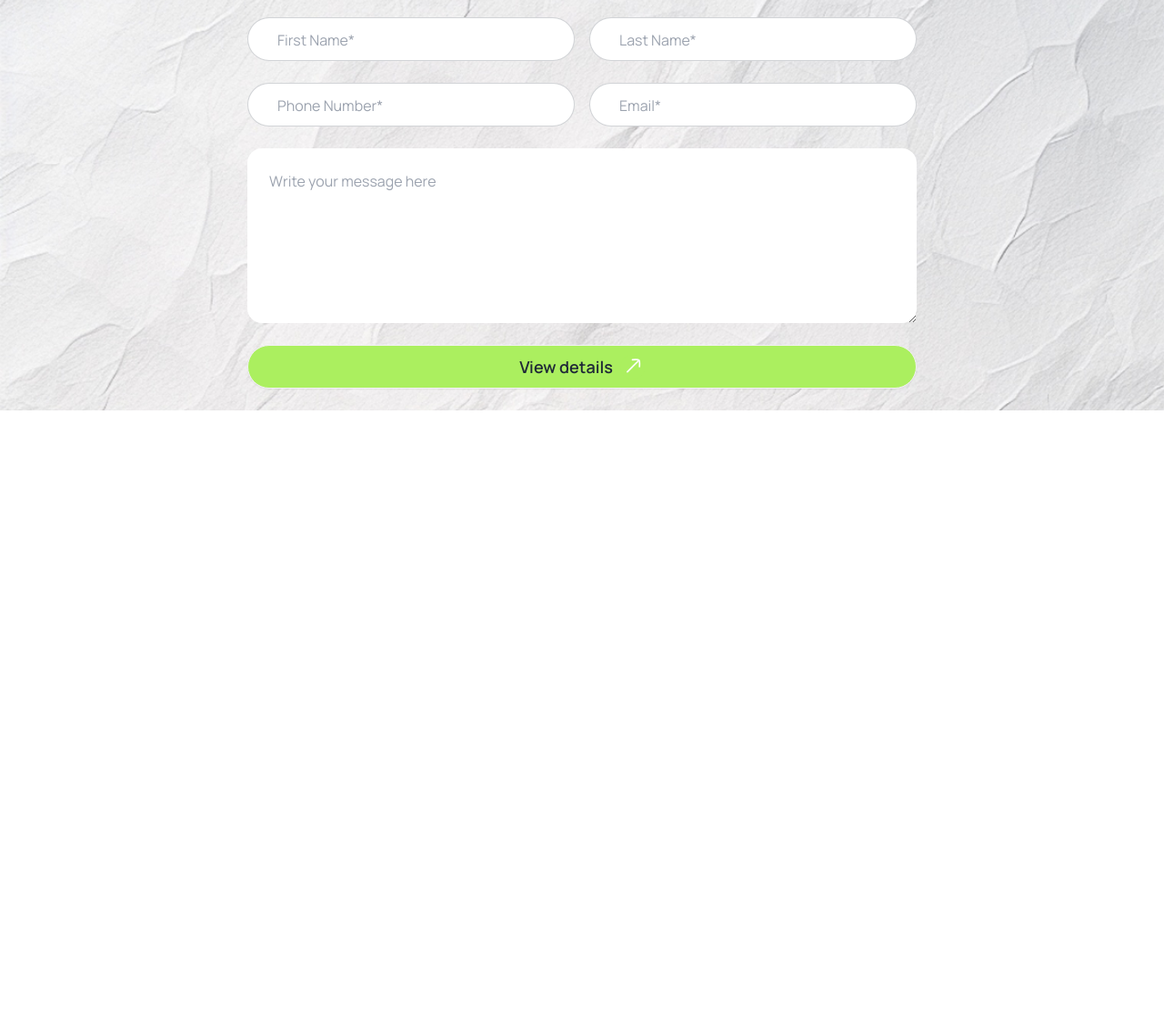
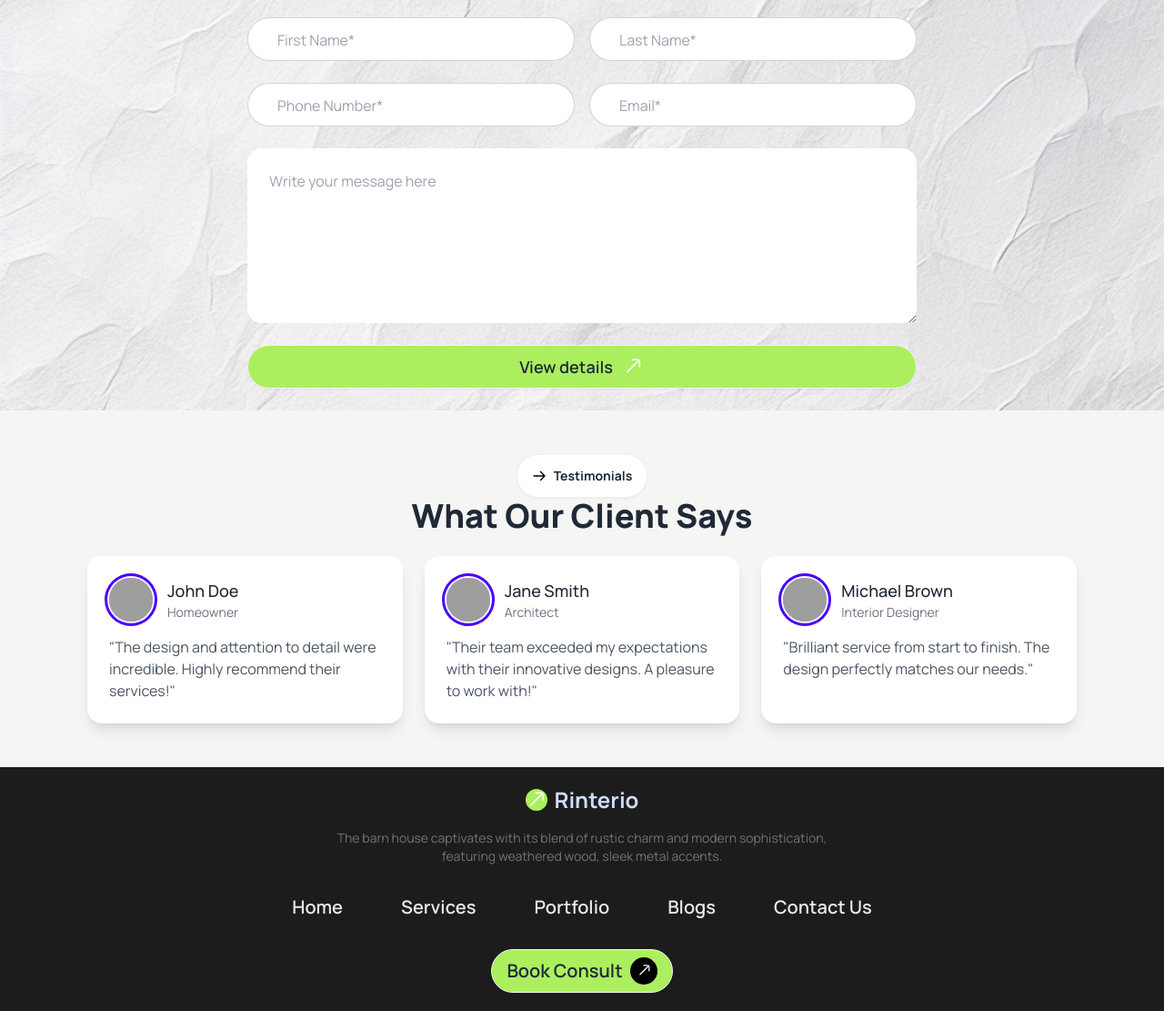
Before and after one commit to Afia-Sultana-Promi/Project-3, a plain HTML site: page index.html in a window 1280 px wide. Shown: the part 3411-4522 px from the top of the page at 91% size. Before the commit the page ends 3862 px from the top, so only its background shows below. Drawn offline with nearby package versions, Linux system fonts and the light colour scheme; grey boxes are pictures that could not be loaded.

Commit message:
Special Section and Footer added

```diff
--- a/index.html
+++ b/index.html
@@ -375,7 +375,105 @@
         </button>
         </div>
     </section>
+    <section class="bg-stone-100 py-12 space-y-6 lg:px-24 px-4">
+      <div class="justify-center text-center items-center gap-12">
+      <button class="btn rounded-full bg-white">
+        <div class="h-4 w-4 flex items-center justify-center">
+          <svg xmlns="http://www.w3.org/2000/svg" class="h-4 w-4 text-black" fill="none" viewBox="0 0 24 24"
+            stroke="currentColor" stroke-width="2">
+            <path stroke-linecap="round" stroke-linejoin="round" d="M14 5l7 7m0 0l-7 7m7-7H3" />
+          </svg>
+        </div>
+        <a href class="text-l font-bold"> Testimonials </a>
+      </button>
+      <h1 class="text-4xl font-extrabold">
+        What Our Client Says
+      </h1>
+    </div>
+        <div class="grid grid-cols-1 md:grid-cols-2 lg:grid-cols-3 gap-6">
+          <div class="card shadow-lg bg-white p-6">
+            <div class="flex items-center mb-4">
+              <div class="avatar">
+                <div class="ring-primary ring-offset-base-100 w-12 rounded-full ring ring-offset-2">
+                  <img src="https://img.daisyui.com/images/stock/photo-1534528741775-53994a69daeb.webp" />
+                </div>
+              </div>
+              <div class="ml-4">
+                <h3 class="text-lg font-medium text-gray-800">John Doe</h3>
+                <p class="text-sm text-gray-500">Homeowner</p>
+              </div>
+            </div>
+            <p class="text-gray-600">
+              "The design and attention to detail were incredible. Highly recommend their services!"
+            </p>
+          </div>
+          <div class="card shadow-lg bg-white p-6">
+            <div class="flex items-center mb-4">
+              <div class="avatar">
+                <div class="ring-primary ring-offset-base-100 w-12 rounded-full ring ring-offset-2">
+                  <img src="https://i.pravatar.cc/301" />
+                </div>
+              </div>
+              <div class="ml-4">
+                <h3 class="text-lg font-medium text-gray-800">Jane Smith</h3>
+                <p class="text-sm text-gray-500">Architect</p>
+              </div>
+            </div>
+            <p class="text-gray-600">
+              "Their team exceeded my expectations with their innovative designs. A pleasure to work with!"
+            </p>
+          </div>
+          <div class="card shadow-lg bg-white p-6">
+            <div class="flex items-center mb-4">
+              <div class="avatar">
+                <div class="ring-primary ring-offset-base-100 w-12 rounded-full ring ring-offset-2">
+                  <img src="https://i.pravatar.cc/302" />
+                </div>
+              </div>
+              <div class="ml-4">
+                <h3 class="text-lg font-medium text-gray-800">Michael Brown</h3>
+                <p class="text-sm text-gray-500">Interior Designer</p>
+              </div>
+            </div>
+            <p class="text-gray-600">
+              "Brilliant service from start to finish. The design perfectly matches our needs."
+            </p>
+          </div>
+        </div>
+      </div>
+    </section>
   </main>
 </body>
-
+<footer class="footer footer-center bg-[#1C1C1C] text-primary-content p-5 gap-4">
+  <button class="flex items-center">
+    <div class="bg-book-consult rounded-full h-6 w-6 flex items-center justify-center">
+      <svg width="19" height="19" viewBox="0 0 12 17" fill="none" xmlns="http://www.w3.org/2000/svg">
+        <path d="M12.007 2.05932L1.0033 13.0557" stroke="#fff" stroke-width="1.5" stroke-linecap="round" />
+        <path
+          d="M6.00728 1.18866C6.00728 1.18866 11.6409 0.715645 12.4957 1.57084C13.3503 2.42604 12.8734 8.05944 12.8734 8.05944"
+          stroke="#fff" stroke-width="1.5" stroke-linecap="round" stroke-linejoin="round" />
+      </svg>
+    </div>
+    <a href class="text-2xl font-bold"> Rinterio </a>
+  </button>
+  <p class="text-l text-[#737373]">The barn house captivates with its blend of rustic charm and modern sophistication,<br> featuring weathered wood, sleek metal accents.</p>
+  <ul class="menu menu-horizontal flex gap-8">
+    <li class="text-[#E9E9E9] text-xl font-semibold"> <a href=""> Home </a> </li>
+    <li class="text-[#E9E9E9] text-xl font-semibold"> <a href=""> Services </a> </li>
+    <li class="text-[#E9E9E9] text-xl font-semibold"> <a href=""> Portfolio </a> </li>
+    <li class="text-[#E9E9E9] text-xl font-semibold"> <a href=""> Blogs </a> </li>
+    <li class="text-[#E9E9E9] text-xl font-semibold"> <a href=""> Contact Us </a> </li>
+  </ul>
+  <button class="btn rounded-full flex bg-book-consult hover:bg-[#ABEF5F]">
+    <h1 class="text-xl"> Book Consult </h1>
+    <div class="bg-black rounded-full p-2">
+      <svg width="14" height="14" viewBox="0 0 12 17" fill="none" xmlns="http://www.w3.org/2000/svg">
+        <path d="M12.007 2.05932L1.0033 13.0557" stroke="#fff" stroke-width="1.5" stroke-linecap="round" />
+        <path
+          d="M6.00728 1.18866C6.00728 1.18866 11.6409 0.715645 12.4957 1.57084C13.3503 2.42604 12.8734 8.05944 12.8734 8.05944"
+          stroke="#fff" stroke-width="1.5" stroke-linecap="round" stroke-linejoin="round" />
+      </svg>
+    </div>
+  </button>
+</footer>
 </html>
```
